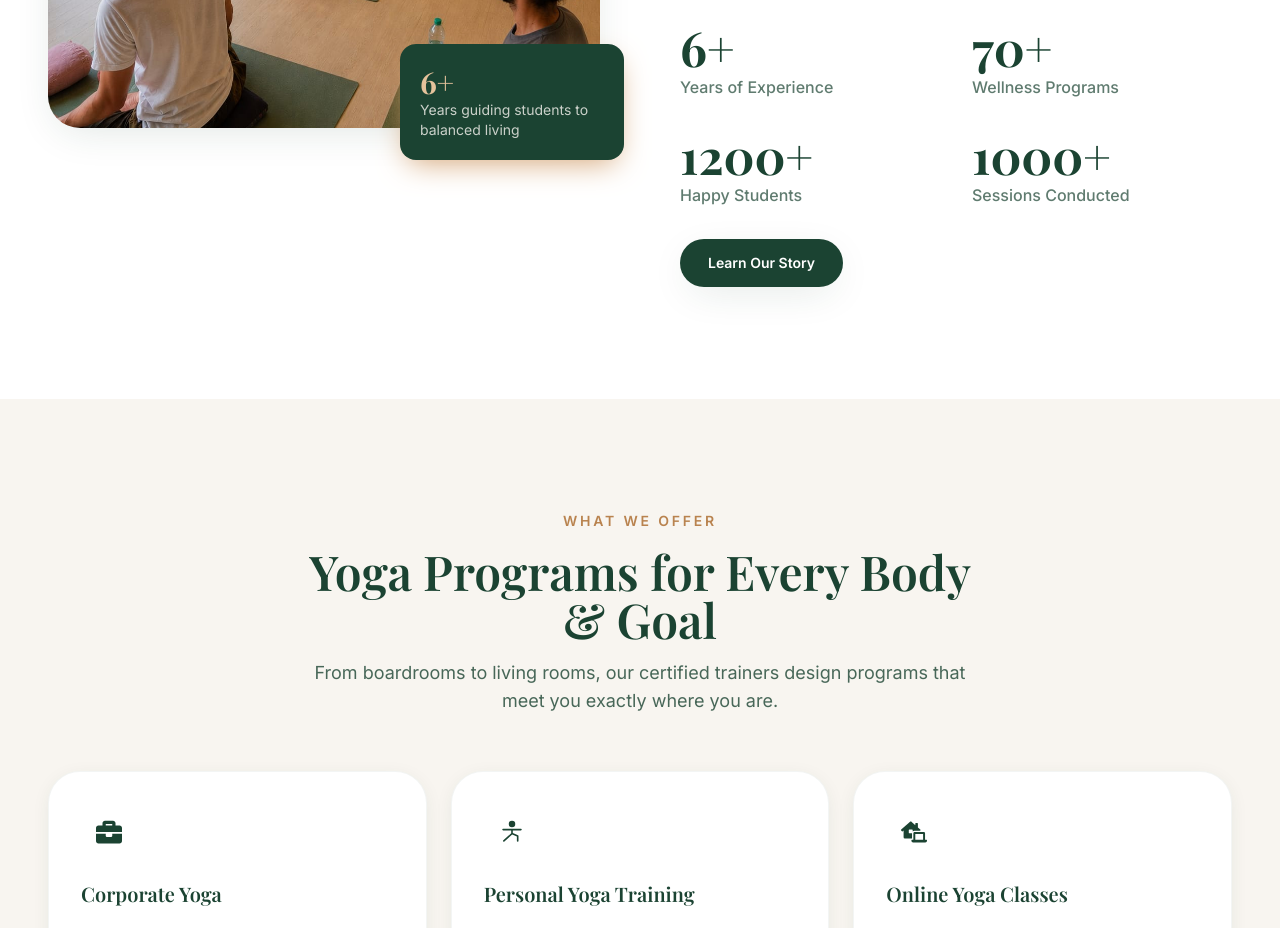
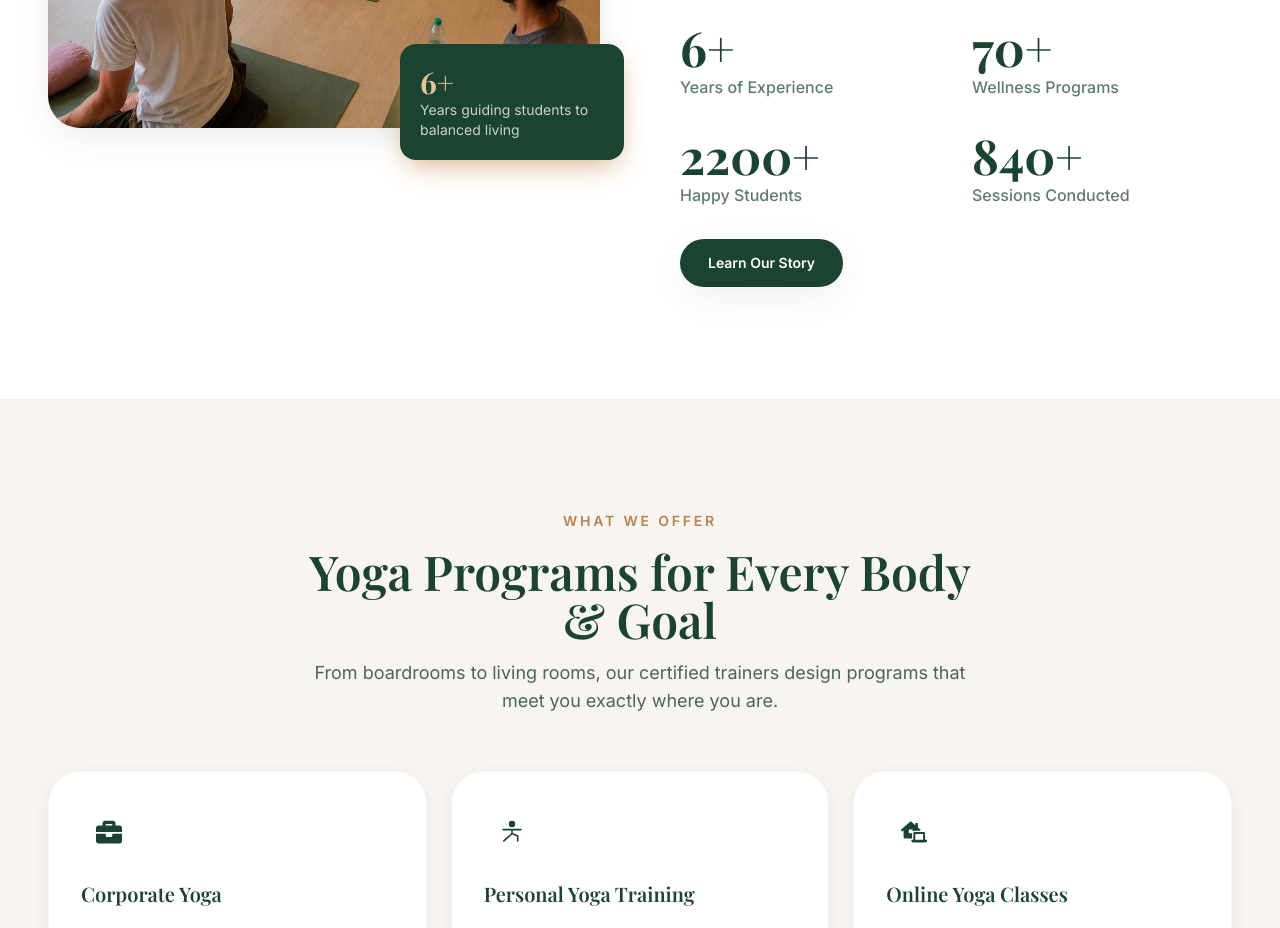
Before and after one commit to StackNomad06/YogaProject, a React (Vite) app: page / in a window 1280 px wide. Shown: the part 1480-2408 px from the top of the page. Built offline with nearby package versions, Linux system fonts and the light colour scheme.

Commit message:
udate stude ratio $ edit services

```diff
--- a/src/sections/AboutSection.jsx
+++ b/src/sections/AboutSection.jsx
@@ -14,8 +14,8 @@ const CERTIFICATIONS = [
 const STATS = [
   { end: 6, label: 'Years of Experience' },
   { end: 70, label: 'Wellness Programs' },
-  { end: 1200, label: 'Happy Students' },
-  { end: 1000, label: 'Sessions Conducted' },
+  { end: 2200, label: 'Happy Students' },
+  { end: 840, label: 'Sessions Conducted' },
 ];
 
 export default function AboutSection() {
```
